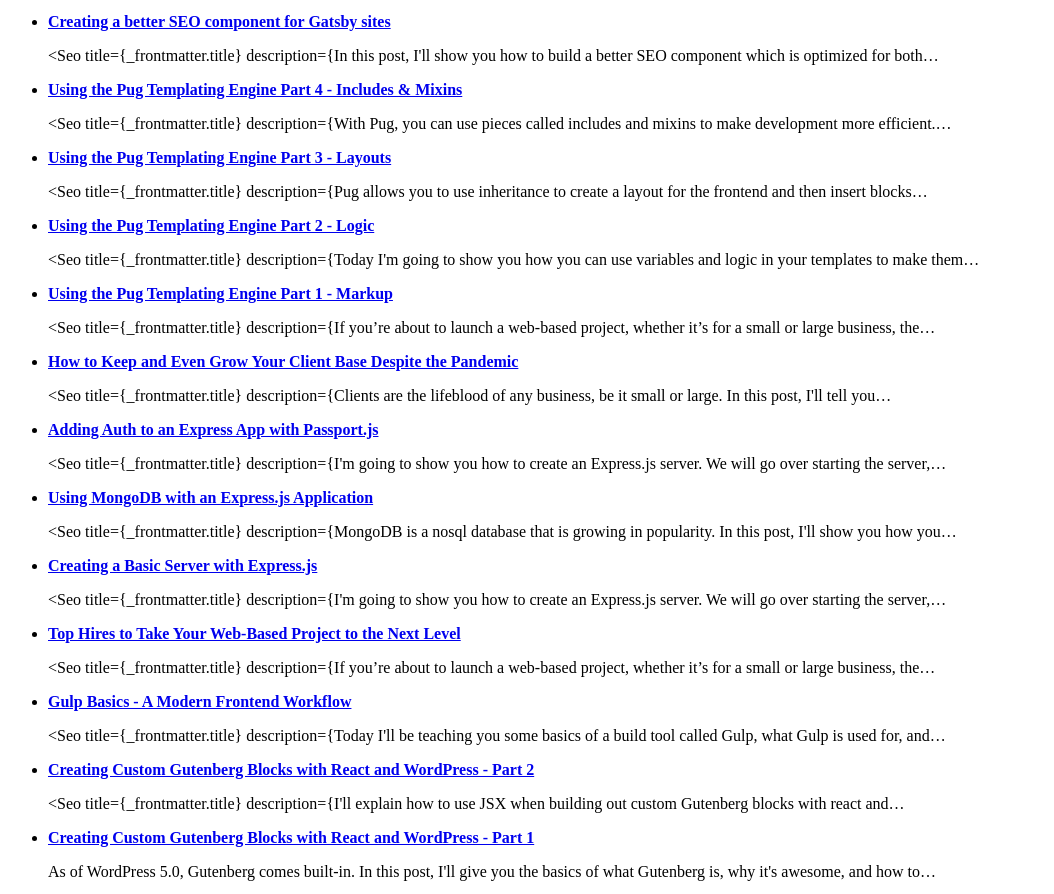
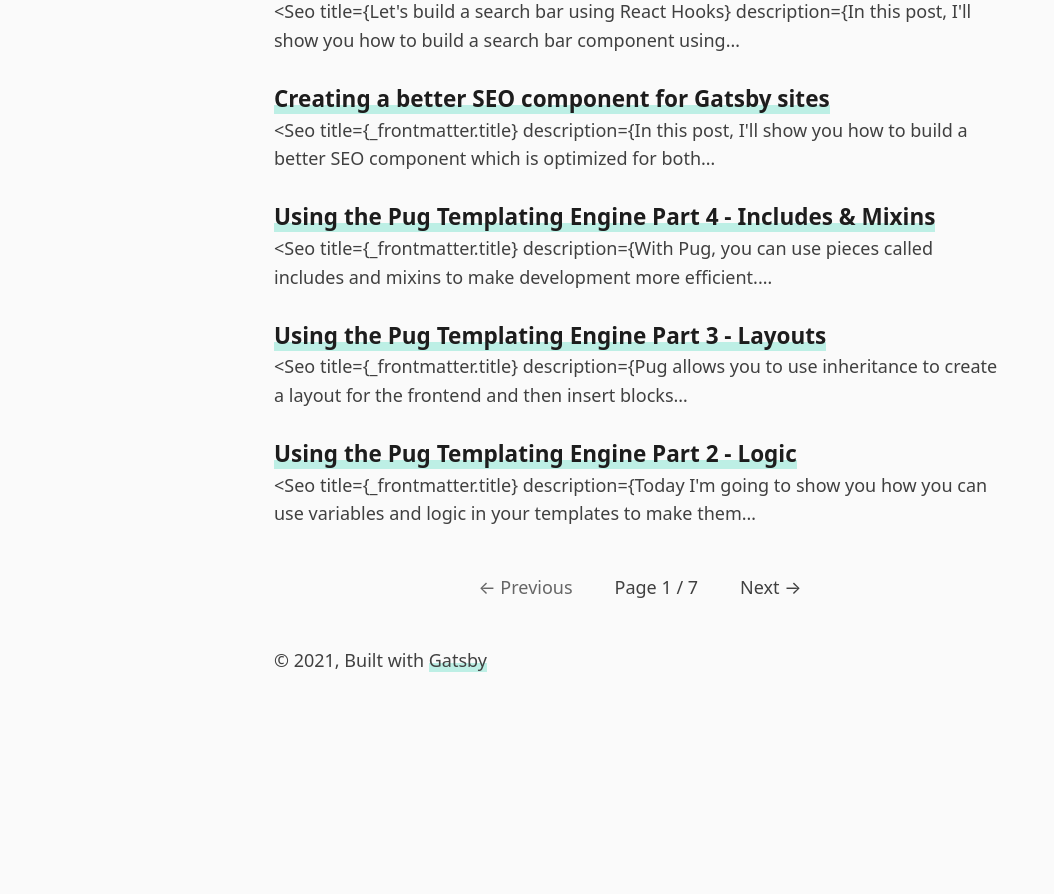
Before and after one commit to iamtimsmith/portfolio-2021, a Gatsby site: page /blog in a window 1280 px wide. Shown: the part 203-1097 px from the top of the page, without its empty margins (0-1054 px from the left). After the commit the page ends 904 px from the top, so only its background shows below. Built offline with nearby package versions, Linux system fonts and the light colour scheme; Gatsby itself is replaced by a stand-in of ours; some packages are replaced by stand-ins of ours.

Commit message:
Added pagination to blog page.

```diff
--- a/gatsby-node.js
+++ b/gatsby-node.js
@@ -1,4 +1,4 @@
-const {createFilePath} = require("gatsby-source-filesystem");
+const {createFilePath} = require('gatsby-source-filesystem');
 
 exports.onCreatePage = ({page, actions}) => {
   const {createPage, deletePage} = actions;
@@ -13,14 +13,20 @@
     deletePage(oldPage);
     createPage(page);
   }
+  if (
+    page.context.frontmatter &&
+    page.context.frontmatter.published === false
+  ) {
+    deletePage(page);
+  }
 };
 
 exports.onCreateNode = ({node, actions, getNode}) => {
   const {createNodeField} = actions;
-  if (node.internal.type === "Mdx") {
+  if (node.internal.type === 'Mdx') {
     const value = createFilePath({node, getNode});
     createNodeField({
-      name: "slug",
+      name: 'slug',
       node,
       value:
         value.indexOf(`---`) >= 0
--- /dev/null
+++ b/src/components/pagination.jsx
@@ -0,0 +1,26 @@
+import React from 'react';
+import PropTypes from 'prop-types';
+
+const Pagination = ({page, totalPages, paginate}) => {
+  return (
+    <nav className='pagination'>
+      <button onClick={() => paginate(true)} disabled={page === 1}>
+        &larr; Previous
+      </button>
+      <p>
+        Page {page} / {totalPages}
+      </p>
+      <button onClick={() => paginate()} disabled={page === totalPages}>
+        Next &rarr;
+      </button>
+    </nav>
+  );
+};
+
+Pagination.propTypes = {
+  page: PropTypes.number,
+  totalPages: PropTypes.number,
+  paginate: PropTypes.func,
+};
+
+export default Pagination;
--- a/src/components/posts.jsx
+++ b/src/components/posts.jsx
@@ -6,7 +6,7 @@
   return (
     <ul className='posts'>
       {posts.map(node => (
-        <li className='posts__post'>
+        <li className='posts__post' key={node.id}>
           <strong className='posts__post-title'>
             <Link to={node.fields.slug}>{node.frontmatter.title}</Link>
           </strong>
--- /dev/null
+++ b/src/pages/blog/index.jsx
@@ -0,0 +1,54 @@
+import React, {useState} from 'react';
+import {graphql} from 'gatsby';
+import Layout from '../../components/layout';
+import Posts from '../../components/posts';
+import Pagination from '../../components/pagination';
+
+const BlogPage = ({data}) => {
+  const numOfPosts = 5;
+  const pageCount = Math.ceil(data.posts.nodes.length / numOfPosts);
+  const [page, setPage] = useState(0);
+
+  const paginate = (decrement = false) => {
+    if (decrement) {
+      setPage(page > 0 ? page - 1 : 0);
+    } else {
+      setPage(page < pageCount - 1 ? page + 1 : page);
+    }
+  };
+
+  return (
+    <Layout>
+      <h1>Blog</h1>
+      <Posts
+        posts={data.posts.nodes.slice(
+          page * numOfPosts,
+          page * numOfPosts + numOfPosts
+        )}
+      />
+      <Pagination page={page + 1} totalPages={pageCount} paginate={paginate} />
+    </Layout>
+  );
+};
+
+export const query = graphql`
+  query BlogPageQuery {
+    posts: allMdx(
+      filter: {slug: {regex: "/blog/./i"}, frontmatter: {published: {eq: true}}}
+      sort: {fields: fileAbsolutePath, order: DESC}
+    ) {
+      nodes {
+        id
+        frontmatter {
+          title
+        }
+        fields {
+          slug
+        }
+        excerpt
+      }
+    }
+  }
+`;
+
+export default BlogPage;
--- a/src/pages/blog/index.mdx
+++ /dev/null
@@ -1,25 +0,0 @@
-import {graphql} from 'gatsby';
-import Posts from '../../components/posts';
-
-# Blog
-
-<Posts posts={props.data.allMdx.nodes} />
-
-export const pageQuery = graphql`
-  query BlogPageQuery {
-    allMdx(
-      filter: {slug: {regex: "/blog/./i"}}
-      sort: {fields: fileAbsolutePath, order: DESC}
-    ) {
-      nodes {
-        frontmatter {
-          title
-        }
-        fields {
-          slug
-        }
-        excerpt
-      }
-    }
-  }
-`;
--- a/src/scss/_elements.scss
+++ b/src/scss/_elements.scss
@@ -20,6 +20,7 @@
   font-size: var(--font-size-md);
   color: var(--color-text);
 	background: var(--color-bg);
+	transition: all 0.3s;
 }
 
 footer {
--- /dev/null
+++ b/src/scss/_pagination.scss
@@ -0,0 +1,21 @@
+.pagination {
+	display: flex;
+	align-items: center;
+	justify-content: center;
+	padding: var(--spacing-4) var(--spacing-0);
+
+	p {
+		margin: var(--spacing-0) var(--spacing-8);
+	}
+
+	button {
+		background: none;
+		border: none;
+		color: var(--color-mid);
+
+		&:not(:disabled) {
+			color: var(--color-text);
+			cursor: pointer;
+		}
+	}
+}
--- a/src/scss/style.scss
+++ b/src/scss/style.scss
@@ -9,6 +9,7 @@
 @import './projects';
 @import './posts';
 @import './bio';
+@import './pagination';
 
 
 /** CUSTOM CLASSES **/
```
